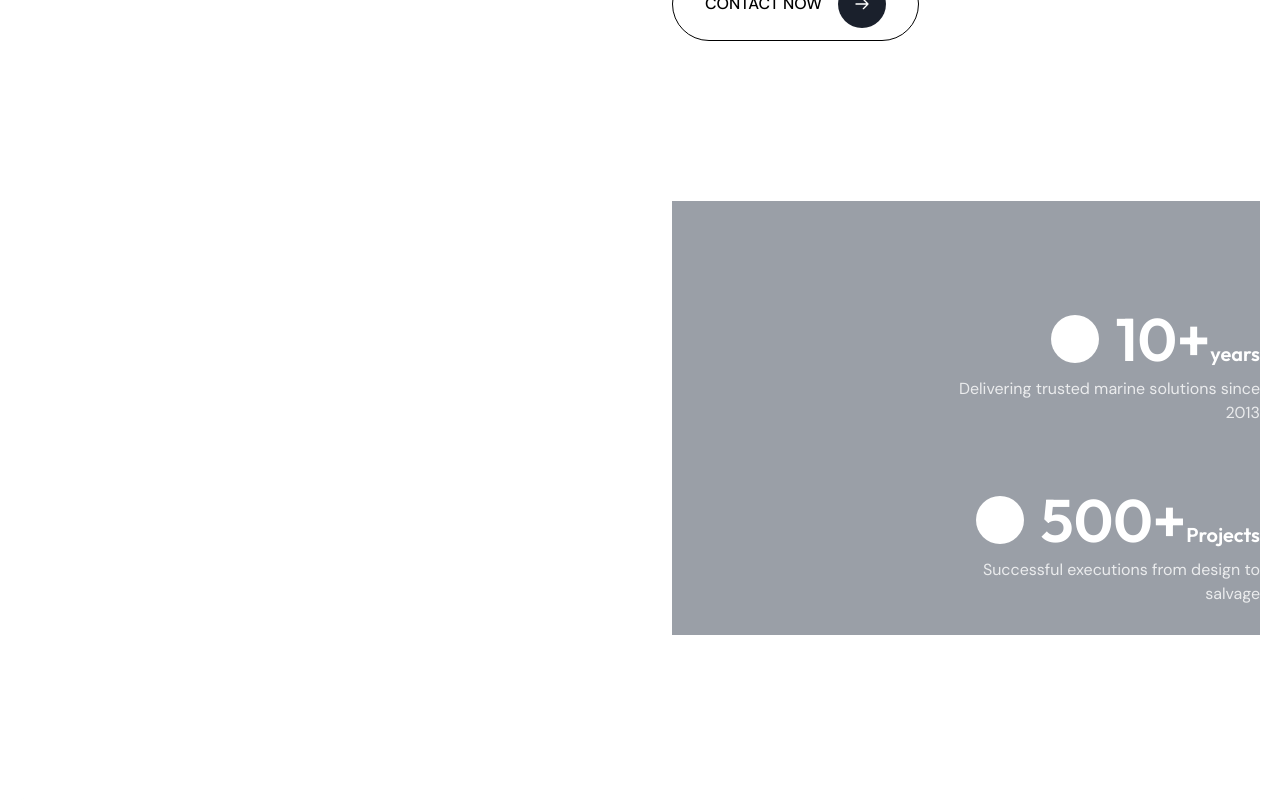
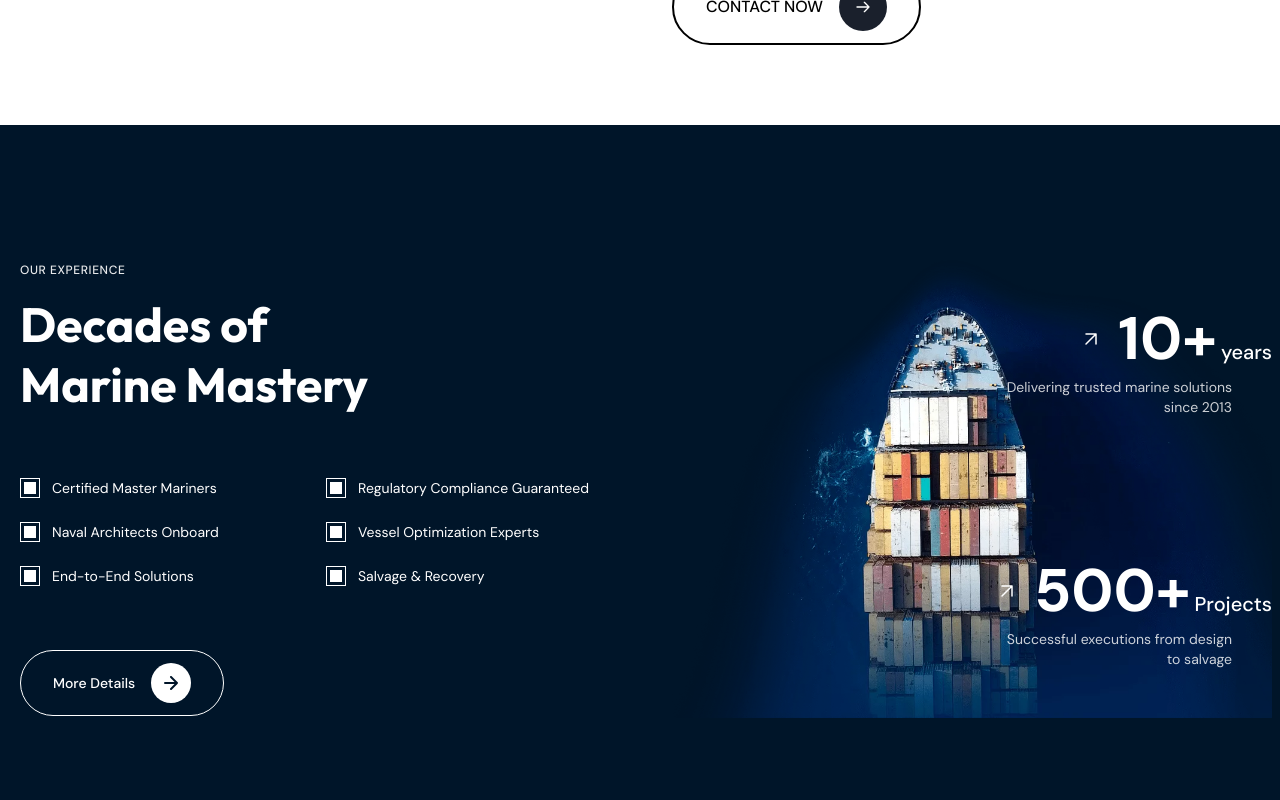
Before and after one commit to AneeVerse/sv-marines, a Next.js app: page / in a window 1280 px wide. Shown: the part 3640-4440 px from the top of the page. Built offline with nearby package versions, Linux system fonts and the light colour scheme.

Commit message:
Refactor layout styles in About and Stats components; update build manifest and server reference manifest; modify webpack runtime hash; add new background image for experience section.

```diff
--- a/src/components/About.tsx
+++ b/src/components/About.tsx
@@ -22,11 +22,14 @@ const About = () => {
               <div className="inline-flex">
                 <Link
                   href="/contact"
-                  className="border border-black rounded-full py-3 px-8 font-medium flex items-center"
+                  className="contact-btn relative overflow-hidden border-2 border-black rounded-full py-3 px-8 font-medium flex items-center group"
                 >
-                  CONTACT NOW
-                  <span className="bg-primary rounded-full w-12 h-12 flex items-center justify-center ml-4">
-                    <svg xmlns="http://www.w3.org/2000/svg" fill="none" viewBox="0 0 24 24" stroke="white" className="w-4 h-4">
+                  <span className="relative z-10 transition-colors duration-500 group-hover:text-white">CONTACT NOW</span>
+                  <span className="absolute inset-0 bg-white transform scale-x-0 origin-left transition-transform duration-500 ease-out group-hover:scale-x-100 -z-10"></span>
+                  <span className="absolute inset-0 bg-orange-500 transform scale-x-0 origin-left transition-transform duration-700 ease-out group-hover:scale-x-100 -z-20"></span>
+                  <span className="bg-primary rounded-full w-12 h-12 flex items-center justify-center ml-4 relative z-10 transition-all duration-500 group-hover:bg-white">
+                    <svg xmlns="http://www.w3.org/2000/svg" fill="none" viewBox="0 0 24 24" stroke="currentColor"
+                      className="w-4 h-4 text-white transition-all duration-500 group-hover:text-orange-500 transform group-hover:translate-x-1">
                       <path strokeLinecap="round" strokeLinejoin="round" strokeWidth={2} d="M14 5l7 7m0 0l-7 7m7-7H3" />
                     </svg>
                   </span>
@@ -72,11 +75,14 @@ const About = () => {
               <div className="inline-flex">
                 <Link
                   href="/contact"
-                  className="border border-black rounded-full py-3 px-8 font-medium flex items-center"
+                  className="contact-btn relative overflow-hidden border-2 border-black rounded-full py-3 px-8 font-medium flex items-center group"
                 >
-                  CONTACT NOW
-                  <span className="bg-primary rounded-full w-12 h-12 flex items-center justify-center ml-4">
-                    <svg xmlns="http://www.w3.org/2000/svg" fill="none" viewBox="0 0 24 24" stroke="white" className="w-4 h-4">
+                  <span className="relative z-10 transition-colors duration-500 group-hover:text-white">CONTACT NOW</span>
+                  <span className="absolute inset-0 bg-white transform scale-x-0 origin-left transition-transform duration-500 ease-out group-hover:scale-x-100 -z-10"></span>
+                  <span className="absolute inset-0 bg-orange-500 transform scale-x-0 origin-left transition-transform duration-700 ease-out group-hover:scale-x-100 -z-20"></span>
+                  <span className="bg-primary rounded-full w-12 h-12 flex items-center justify-center ml-4 relative z-10 transition-all duration-500 group-hover:bg-white">
+                    <svg xmlns="http://www.w3.org/2000/svg" fill="none" viewBox="0 0 24 24" stroke="currentColor"
+                      className="w-4 h-4 text-white transition-all duration-500 group-hover:text-orange-500 transform group-hover:translate-x-1">
                       <path strokeLinecap="round" strokeLinejoin="round" strokeWidth={2} d="M14 5l7 7m0 0l-7 7m7-7H3" />
                     </svg>
                   </span>
--- a/src/components/Stats.tsx
+++ b/src/components/Stats.tsx
@@ -1,77 +1,127 @@
 import React from 'react';
+import Image from 'next/image';
+import Link from 'next/link';
 
 const Stats = () => {
   return (
-    <section className="py-20 bg-dark-blue text-white relative overflow-hidden">
+    <section className="py-16 bg-[#001529] text-white relative overflow-hidden">
       <div className="container mx-auto">
-        <div className="grid grid-cols-1 md:grid-cols-2 gap-16">
-          <div>
-            <span className="uppercase text-xs tracking-wider font-semibold">Our experience</span>
-            <h2 className="text-5xl font-semibold mt-4 mb-8">Decades of<br />Marine Mastery</h2>
+        <div className="grid grid-cols-1 md:grid-cols-2 gap-16 items-center">
+          <div className="z-10">
+            <span className="uppercase text-xs tracking-wider font-medium text-white/90 mb-4 block">OUR EXPERIENCE</span>
 
-            <div className="grid grid-cols-2 gap-y-4 mb-16">
+            <h2 className="text-5xl font-bold mb-16 leading-tight">
+              Decades of<br />
+              Marine Mastery
+            </h2>
+
+            <div className="grid grid-cols-1 sm:grid-cols-2 gap-y-6 gap-x-6 mb-16">
               <div className="flex items-center">
-                <div className="w-5 h-5 rounded-full bg-white/25 mr-4 flex-shrink-0"></div>
-                <span>Certified Master Mariners</span>
+                <div className="w-5 h-5 mr-3 flex-shrink-0">
+                  <svg width="20" height="20" viewBox="0 0 20 20" fill="none" xmlns="http://www.w3.org/2000/svg">
+                    <rect x="0.5" y="0.5" width="19" height="19" stroke="white"/>
+                    <rect x="4" y="4" width="12" height="12" fill="white"/>
+                  </svg>
+                </div>
+                <span className="text-sm">Certified Master Mariners</span>
               </div>
               <div className="flex items-center">
-                <div className="w-5 h-5 rounded-full bg-white/25 mr-4 flex-shrink-0"></div>
-                <span>Regulatory Compliance Guaranteed</span>
+                <div className="w-5 h-5 mr-3 flex-shrink-0">
+                  <svg width="20" height="20" viewBox="0 0 20 20" fill="none" xmlns="http://www.w3.org/2000/svg">
+                    <rect x="0.5" y="0.5" width="19" height="19" stroke="white"/>
+                    <rect x="4" y="4" width="12" height="12" fill="white"/>
+                  </svg>
+                </div>
+                <span className="text-sm">Regulatory Compliance Guaranteed</span>
               </div>
               <div className="flex items-center">
-                <div className="w-5 h-5 rounded-full bg-white/25 mr-4 flex-shrink-0"></div>
-                <span>Naval Architects Onboard</span>
+                <div className="w-5 h-5 mr-3 flex-shrink-0">
+                  <svg width="20" height="20" viewBox="0 0 20 20" fill="none" xmlns="http://www.w3.org/2000/svg">
+                    <rect x="0.5" y="0.5" width="19" height="19" stroke="white"/>
+                    <rect x="4" y="4" width="12" height="12" fill="white"/>
+                  </svg>
+                </div>
+                <span className="text-sm">Naval Architects Onboard</span>
               </div>
               <div className="flex items-center">
-                <div className="w-5 h-5 rounded-full bg-white/25 mr-4 flex-shrink-0"></div>
-                <span>Vessel Optimization Experts</span>
+                <div className="w-5 h-5 mr-3 flex-shrink-0">
+                  <svg width="20" height="20" viewBox="0 0 20 20" fill="none" xmlns="http://www.w3.org/2000/svg">
+                    <rect x="0.5" y="0.5" width="19" height="19" stroke="white"/>
+                    <rect x="4" y="4" width="12" height="12" fill="white"/>
+                  </svg>
+                </div>
+                <span className="text-sm">Vessel Optimization Experts</span>
               </div>
               <div className="flex items-center">
-                <div className="w-5 h-5 rounded-full bg-white/25 mr-4 flex-shrink-0"></div>
-                <span>End-to-End Solutions</span>
+                <div className="w-5 h-5 mr-3 flex-shrink-0">
+                  <svg width="20" height="20" viewBox="0 0 20 20" fill="none" xmlns="http://www.w3.org/2000/svg">
+                    <rect x="0.5" y="0.5" width="19" height="19" stroke="white"/>
+                    <rect x="4" y="4" width="12" height="12" fill="white"/>
+                  </svg>
+                </div>
+                <span className="text-sm">End-to-End Solutions</span>
               </div>
               <div className="flex items-center">
-                <div className="w-5 h-5 rounded-full bg-white/25 mr-4 flex-shrink-0"></div>
-                <span>Salvage & Recovery</span>
+                <div className="w-5 h-5 mr-3 flex-shrink-0">
+                  <svg width="20" height="20" viewBox="0 0 20 20" fill="none" xmlns="http://www.w3.org/2000/svg">
+                    <rect x="0.5" y="0.5" width="19" height="19" stroke="white"/>
+                    <rect x="4" y="4" width="12" height="12" fill="white"/>
+                  </svg>
+                </div>
+                <span className="text-sm">Salvage & Recovery</span>
               </div>
             </div>
 
-            <button className="border border-white rounded-full py-3 px-8 font-medium flex items-center">
-              Learn More
-              <span className="bg-white text-dark-blue rounded-full w-12 h-12 flex items-center justify-center ml-4">
-                <svg xmlns="http://www.w3.org/2000/svg" fill="none" viewBox="0 0 24 24" stroke="currentColor" className="w-4 h-4">
-                  <path strokeLinecap="round" strokeLinejoin="round" strokeWidth={2} d="M14 5l7 7m0 0l-7 7m7-7H3" />
-                </svg>
-              </span>
-            </button>
+            <div className="inline-block">
+              <Link
+                href="/services"
+                className="border border-white rounded-full py-3 px-8 text-sm font-medium inline-flex items-center hover:bg-white hover:text-[#001529] transition-colors duration-300"
+              >
+                More Details
+                <div className="ml-4 bg-white rounded-full w-10 h-10 flex items-center justify-center text-[#001529]">
+                  <svg width="14" height="14" viewBox="0 0 14 14" fill="none" xmlns="http://www.w3.org/2000/svg">
+                    <path d="M7 1L13 7M13 7L7 13M13 7H1" stroke="currentColor" strokeWidth="2" strokeLinecap="round" strokeLinejoin="round"/>
+                  </svg>
+                </div>
+              </Link>
+            </div>
           </div>
 
-          <div className="relative">
-            {/* This div will be replaced with a ship image */}
-            <div className="w-full h-full bg-gray-700 opacity-50"></div>
-
-            <div className="absolute top-1/4 right-0 text-right">
-              <div className="flex items-center justify-end mb-2">
-                <div className="w-12 h-12 mr-4 bg-white flex items-center justify-center rounded-full">
-                  <svg xmlns="http://www.w3.org/2000/svg" fill="none" viewBox="0 0 24 24" stroke="currentColor" className="w-6 h-6 text-dark-blue">
-                    <path strokeLinecap="round" strokeLinejoin="round" strokeWidth={2} d="M13 5l7 7-7 7M5 5l7 7-7 7" />
-                  </svg>
-                </div>
-                <h3 className="text-6xl font-semibold">10+<span className="text-xl">years</span></h3>
-              </div>
-              <p className="text-white/80 max-w-xs ml-auto">Delivering trusted marine solutions since 2013</p>
+          <div className="relative h-[600px] w-[600px] mr-22 flex justify-center items-center">
+            <div className="absolute inset-0 z-0">
+              <Image
+                src="/images/our-experience-bg.png"
+                alt="Cargo ship aerial view"
+                fill
+                className="object-contain"
+                priority
+              />
             </div>
 
-            <div className="absolute top-2/3 right-0 text-right">
+            <div className="absolute top-[20%] right-0 text-right">
               <div className="flex items-center justify-end mb-2">
-                <div className="w-12 h-12 mr-4 bg-white flex items-center justify-center rounded-full">
-                  <svg xmlns="http://www.w3.org/2000/svg" fill="none" viewBox="0 0 24 24" stroke="currentColor" className="w-6 h-6 text-dark-blue">
-                    <path strokeLinecap="round" strokeLinejoin="round" strokeWidth={2} d="M13 5l7 7-7 7M5 5l7 7-7 7" />
-                  </svg>
-                </div>
-                <h3 className="text-6xl font-semibold">500+<span className="text-xl">Projects</span></h3>
+                <svg width="30" height="30" viewBox="0 0 30 30" fill="none" xmlns="http://www.w3.org/2000/svg" className="mr-3">
+                  <path d="M10 20L20 10M20 10H10M20 10V20" stroke="white" strokeWidth="1.5" strokeLinecap="round" strokeLinejoin="round"/>
+                </svg>
+                <span className="text-6xl font-bold leading-none">10+<span className="text-xl font-medium ml-1">years</span></span>
               </div>
-              <p className="text-white/80 max-w-xs ml-auto">Successful executions from design to salvage</p>
+              <p className="text-sm text-white/80 mt-1 pr-10">
+                Delivering trusted marine solutions<br />
+                since 2013
+              </p>
+            </div>
+
+            <div className="absolute bottom-[20%] right-0 text-right">
+              <div className="flex items-center justify-end mb-2">
+                <svg width="30" height="30" viewBox="0 0 30 30" fill="none" xmlns="http://www.w3.org/2000/svg" className="mr-3">
+                  <path d="M10 20L20 10M20 10H10M20 10V20" stroke="white" strokeWidth="1.5" strokeLinecap="round" strokeLinejoin="round"/>
+                </svg>
+                <span className="text-6xl font-bold leading-none">500+<span className="text-xl font-medium ml-1">Projects</span></span>
+              </div>
+              <p className="text-sm text-white/80 mt-1 pr-10">
+                Successful executions from design<br />
+                to salvage
+              </p>
             </div>
           </div>
         </div>
```
Also changed, not shown: public/images/our-experience-bg.png (added).
